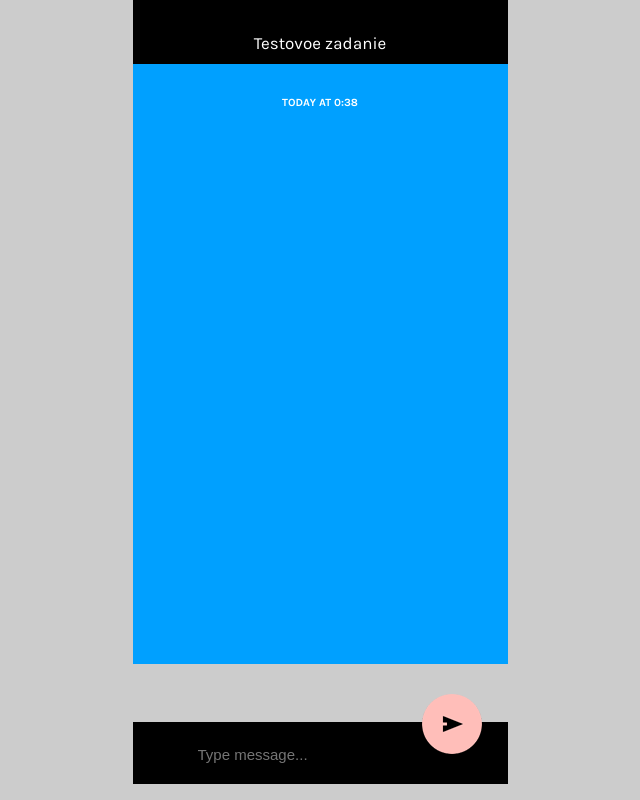
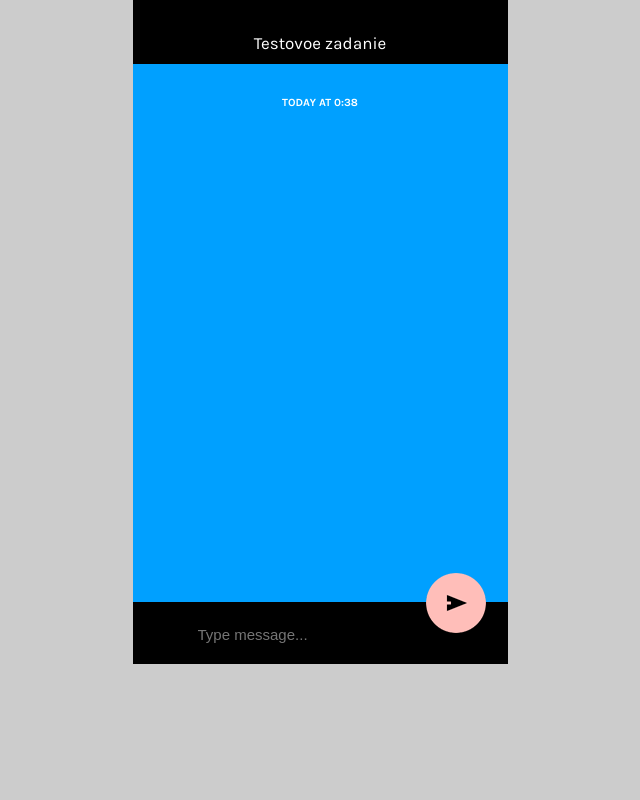
Before and after one commit to rouzrise/test_chat, a React (Create React App) app: page /chat in a window 1280 px wide. Shown: the whole page, without its empty margins (320-960 px from the left). Built offline with nearby package versions, Linux system fonts and the light colour scheme.

Commit message:
Fix bugs in input field layout

```diff
--- a/src/App.css
+++ b/src/App.css
@@ -143,6 +143,18 @@ table {
 body {
   font-family: "Karla";
   background-color: #ccc;
+  position: relative;
+  display: flex;
+  justify-content: center;
+  align-items: center;
+}
+
+.app {
+  margin: 0 auto;
+  width: 375px;
+  height: 600px;
+  z-index: -2;
+  background-color: #00a0ff;
 }
 
 .chatName {
@@ -153,14 +165,6 @@ body {
   letter-spacing: -5px;
   padding-top: 63px;
   margin-left: -6px;
-}
-
-.app {
-  margin: 0 auto;
-  width: 375px;
-  height: 600px;
-  z-index: -2;
-  background-color: #00a0ff;
 }
 
 .sign-in {
@@ -256,9 +260,10 @@ button {
   color: #fff;
 }
 
+
 /* //////MENU */
 header {
-  position: fixed;
+  position: absolute;
   top: 0px;
   width: 375px;
   height: 64px;
@@ -277,6 +282,10 @@ header {
   height: 540px;
   background-color: #00a0ff;
   overflow: auto;
+}
+
+.messages {
+  position: relative;
 }
 
 .dayTime {
@@ -337,7 +346,6 @@ header {
   text-transform: capitalize;
 }
 #inputContainer {
-  position: fixed;
   background-color: #000;
   bottom: 0;
   margin-bottom: 88px;
@@ -345,22 +353,22 @@ header {
 }
 
 #sendField {
-  position: fixed;
+  position: absolute;
   box-sizing: border-box;
   background-color: #000;
   bottom: 0;
   color: #fff;
-  margin-bottom: 16px;
+  margin-bottom: -60px;
   font-size: 15px;
   padding: 24px 65px 20px;
   width: 375px;
 }
 
 .btn {
-  position: fixed;
+  position: absolute;
   bottom: 0;
-  margin-bottom: 42px;
-  right: 472px;
+  margin-bottom: -33px;
+  right: 16px;
   z-index: 1000;
   background: none;
 }
--- a/src/App.js
+++ b/src/App.js
@@ -66,8 +66,6 @@ class App extends Component {
                   <span className="headingChat">Testovoe zadanie</span>
                 </header>
                 <Messages name={this.state.name} />
-                {/* <MessageList messages={this.state.messages} name={this.state.name}/>
-                <SendMessageForm sendMessage={this.sendMessage} /> */}
               </div>
             )}
           />
--- a/src/Components/Messages.js
+++ b/src/Components/Messages.js
@@ -84,7 +84,6 @@ class Messages extends Component {
           <div className={classNames}>
             <div className="text">{message.text}</div>
             <div><span className="time">{message.time}</span>  <span className="name">{message.name}</span></div>
-
           </div>
         );
       });
@@ -93,9 +92,11 @@ class Messages extends Component {
 
   render() {
     return (
+      <div className="messages">
       <div className="chatArea">
         <div className="dayTime">Today at {new Date().getHours()}:{new Date().getMinutes()}</div>
         <div className="message-list">{this.renderMessages()}</div>
+        </div>
         <form onSubmit={this.handleSubmit} className="send-message-form">
           <div id="inputContainer">
             <input
```
